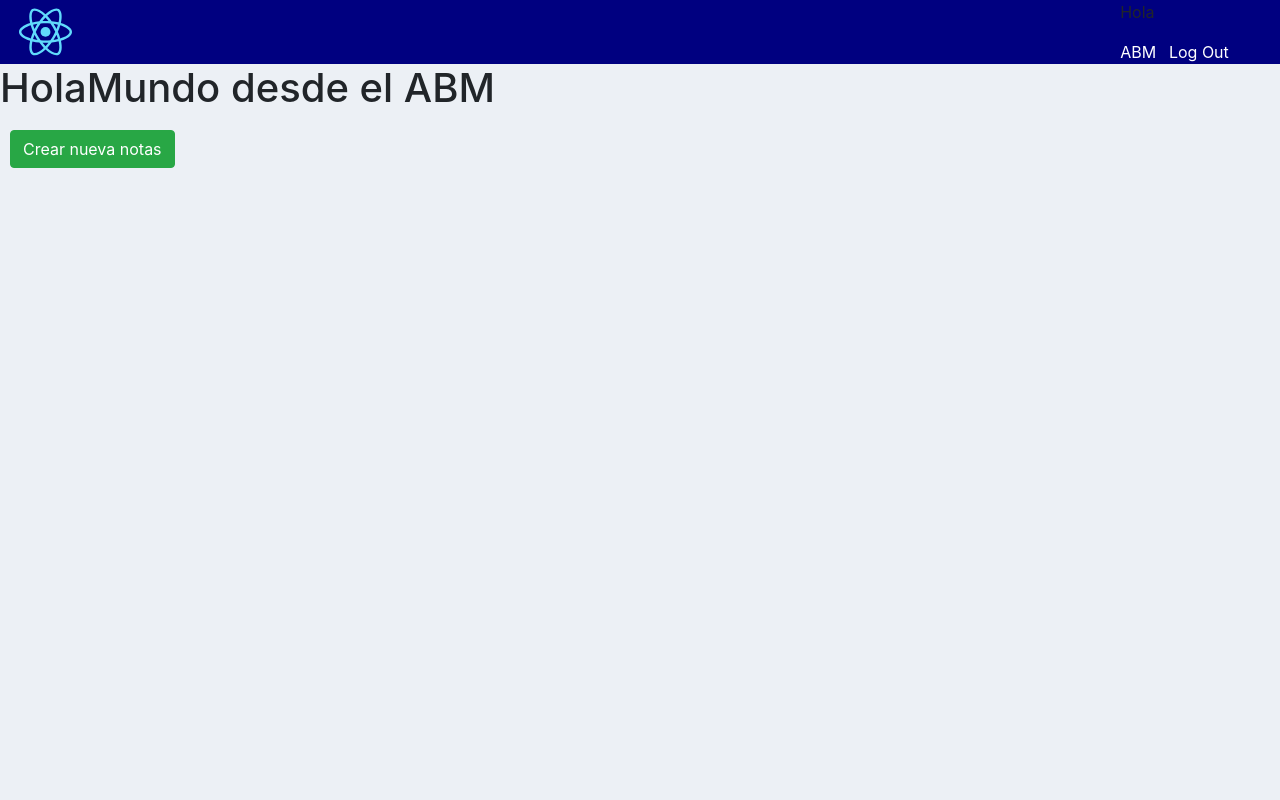
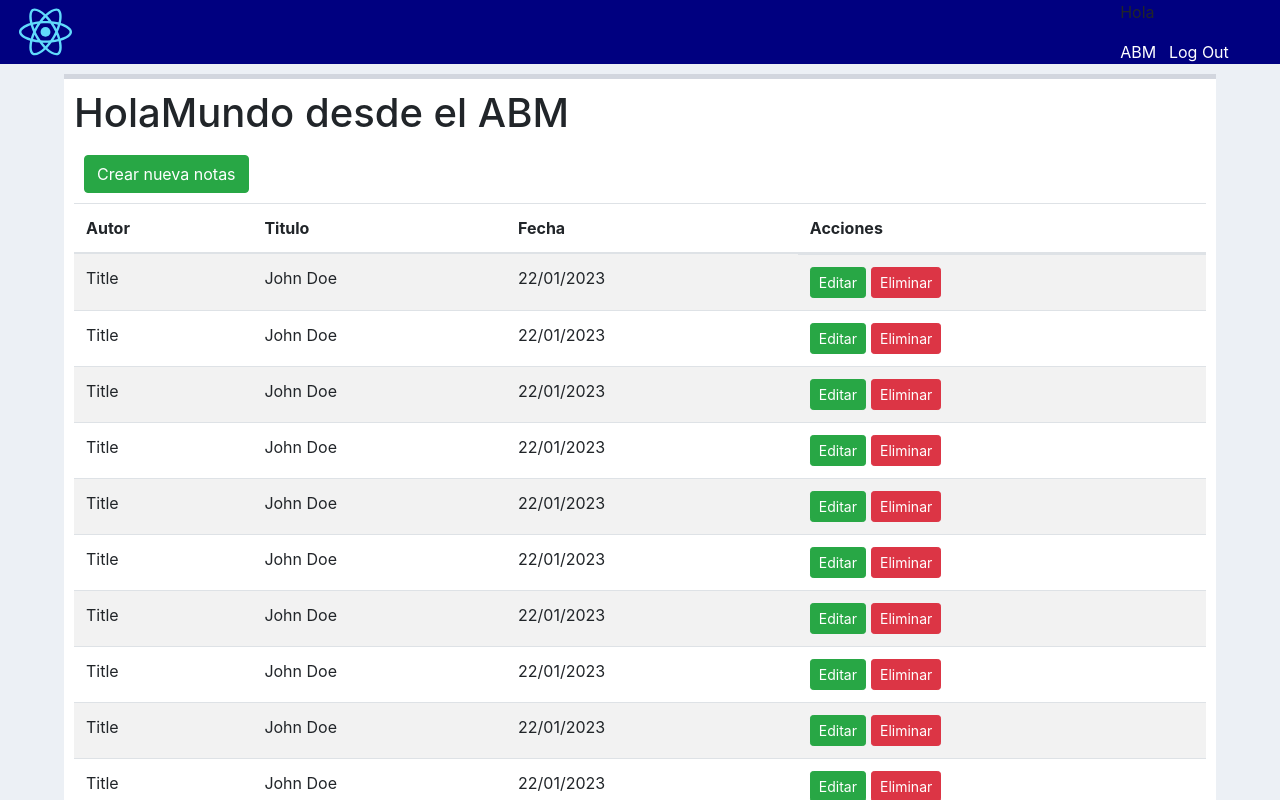
Before and after one commit to VladimirVarelaH/Blog, a React (Create React App) app in the folder client/: page /gestion-de-notas in a window 1280 px wide. Both pictures are taken after typing "Sample", "Sample123" into the empty fields and a click on the button "Log In". Shown: the top 800 px of the page. Built offline with nearby package versions, Linux system fonts and the light colour scheme.

Commit message:
abm de notas y permisos

```diff
--- a/client/src/App.css
+++ b/client/src/App.css
@@ -18,6 +18,7 @@ body{
 .box{
   width: 90%;
   margin: auto;
+  margin-top: 10px;
   background-color: white;
   padding: 10px;
   border-top: solid #d2d6de 5px;
--- a/client/src/components/generals/input_form.jsx
+++ b/client/src/components/generals/input_form.jsx
@@ -9,9 +9,9 @@ function FormSection(props){
         value=''
     }
     return(
-        <div key={props.id} className="form_section">
+        <div key={props.id} className={"form-group "+props.aditional_class?props.aditional_class:''}>
             <label htmlFor={props.id}>{props.text}</label>
-            <input type={props.type} name={props.id} id={props.id} onChange={props.handler} value={value}/>
+            <input className={"form-control "} type={props.type} name={props.id} id={props.id} onChange={props.handler} value={value}/>
         </div>
     )
 }
--- a/client/src/components/generals/protected_midleware.jsx
+++ b/client/src/components/generals/protected_midleware.jsx
@@ -8,20 +8,17 @@ import logIn from "../../redux/actions/logActions";
 
 function ProtectedMiddleware(){
     const dispatcher = useDispatch();
-    const is_loged = useSelector((store)=>store.loginReducer.is_loged);
-    const JWT = useSelector((store)=>store.loginReducer.jwt);
 
-    console.log('Midd', JWT, is_loged)
-    let valid_jwt = false;
-    valid_jwt = jwtValidator(JWT);
-
+    let valid_jwt = jwtValidator();
     const navigate = useNavigate();
 
     useEffect(() => {
         // Checking if user is not loggedIn
         if (!valid_jwt){
-            dispatcher(logIn({jwt:'',is_loged:false}));
+            dispatcher(logIn({is_loged:false}));
             navigate("/login");
+        } else {
+            dispatcher(logIn({is_loged:true}));
         }
 
     }, [navigate]);
--- a/client/src/components/login/index.jsx
+++ b/client/src/components/login/index.jsx
@@ -17,12 +17,10 @@ function LogIn(){
 
     const dispatcher = useDispatch();
     const is_loged = useSelector((store)=>store.loginReducer.is_loged);
-    const JWT = useSelector((store)=>store.loginReducer.jwt);
-    console.log('initial values:',{JWT, is_loged})
     const navigate = useNavigate();
 
     useEffect(() => {
-        if (is_loged || jwtValidator(JWT)) {
+        if (is_loged || jwtValidator()) {
             dispatcher(logIn({jwt:'sdasd',is_loged:true}));
             navigate("/gestion-de-notas");
         } else {
--- a/client/src/views/abm_notes/index.jsx
+++ b/client/src/views/abm_notes/index.jsx
@@ -5,6 +5,7 @@ import { useNavigate } from "react-router-dom";
 
 function ABMNotes() {
   const navigator = useNavigate();
+
   const notas = [
     {_id:'5536172',title:'Title', author:'John Doe', date:'22/01/2023'},
     {_id:'5536173',title:'Title', author:'John Doe', date:'22/01/2023'},
@@ -25,12 +26,47 @@ function ABMNotes() {
     navigator('/crear-nota');
   }
 
+  function editNote(id){
+    navigator(`/crear-nota?note=${id}`);
+    console.log(id);
+  }
+  function deleteNote(id){
+    console.log(id);
+  }
+
   return (
     <>
       <ProtectedMiddleware/>
-      <h1>HolaMundo desde el ABM</h1>
-      <div className='btns'>
-        <button onClick={createNote} className='btn btn-success'>Crear nueva notas</button>
+      <div className="box">
+        <h1>HolaMundo desde el ABM</h1>
+        <div className='btns'>
+          <button onClick={createNote} className='btn btn-success'>Crear nueva notas</button>
+        </div>
+        <table className="table table-striped">
+          <thead>
+            <tr>
+              <th scope="col">Autor</th>
+              <th scope="col">Titulo</th>
+              <th scope="col">Fecha</th>
+              <th scope='col'>Acciones</th>
+            </tr>
+          </thead>
+          <tbody>
+            {notas.map((el, index)=>{
+              return (
+                <tr key={index}>
+                  <td>{el.title}</td>
+                  <td>{el.author}</td>
+                  <td>{el.date}</td>
+                  <td className='actions'>
+                    <button onClick={()=>{editNote(el._id)}} className='btn btn-sm btn-success'>Editar</button>
+                    <button onClick={()=>{deleteNote(el._id)}} className='btn btn-sm btn-danger'>Eliminar</button>
+                  </td>
+                </tr>
+              )
+            })}
+          </tbody>
+        </table>
       </div>
 
     </>
--- a/client/src/views/abm_notes/style.css
+++ b/client/src/views/abm_notes/style.css
@@ -13,3 +13,8 @@
 .btns button:hover{
     cursor: pointer;
 }
+
+.actions{
+    display: flex;
+    gap: 5px;
+}
--- a/client/src/views/new_note/index.jsx
+++ b/client/src/views/new_note/index.jsx
@@ -1,37 +1,77 @@
-import React, {useEffect} from "react";
+import React, {useState} from "react";
+import { useEffect } from "react";
+
+import ProtectedMiddleware from '../../components/generals/protected_midleware.jsx';
+import FormSection from "../../components/generals/input_form.jsx";
+
 import './style.css'
 
 function NewNote(){
+    var search = window.location.search.substring(1);
+    if (search){
+        search = JSON.parse('{"' + search.replace(/&/g, '","').replace(/=/g,'":"') + '"}', function(key, value) { return key===""?value:decodeURIComponent(value) })
+    } else {
+        search = {};
+    }
 
+    const [data, setData] = useState({});
+
+    function dataHandler(event){
+        let new_data = {...data};
+        new_data[event.target.name] = event.target.value;
+        setData(new_data);
+    }
+
+    useEffect(()=>{
+
+
+        if (search.note){
+            let data = {
+                title: 'Titulo',
+                author: 'John John',
+                body: ['Hola','Mundo!']
+            }
+            data.body = data.body.join('\n');
+
+            if (data.body) setData({...data,body:data.body});
+            if (data.title) setData({... data, title:data.title});
+            if (data.author) setData({...data, author:data.author});
+        }
+    },[])
+
+    function getData (){
+        const body = formatText();
+        if (body.length && data.title && data.author){
+            console.log({body, title:data.title, author:data.author});
+        }
+    }
     function formatText(){
-        let text = document.getElementById('body').value;
+        let text = data.body;
         text = text.split('\n');
-        if (text[0]){
-            console.log(text)
-        } else {
-            console.log('empty')
-        }
+        // console.log(text)
+
+        if (text[0]) return text
+        return [];
     }
     return (
         <>
+            <ProtectedMiddleware/>
             <h1>HolaMundo desde la creacion de notas!</h1>
             <div className="box">
                 <div className="row">
-                    <div className="form-group col">
-                        <label for="title">Titulo:</label>
-                        <input type="text" className="form-control" id="title" name="title" placeholder="Mi Título de Prueba"/>
-                    </div>
-                    <div className="form-group col">
-                        <label for="author">Autor:</label>
-                        <input type="text" className="form-control" id="author" name="author" placeholder="Juan Pérez"/>
-                    </div>
+                    <FormSection aditional_class="col" value={data.title} text="Título:" id="title" type="text" handler={dataHandler}/>
+                    <FormSection aditional_class="col" value={data.author} text="Título:" id="author" type="text" handler={dataHandler}/>
+                    {/* <div className="form-group col">
+                        <label htmlFor="author">Autor:</label>
+                        <input type="text" className="form-control" value={author} id="author" name="author" placeholder="Juan Pérez"/>
+                    </div> */}
                 </div>
                 <div className="form-group">
-                    <label for="body">Texto:</label>
-                    <textarea className="form-control" id="body" rows="3"></textarea>
+                    <label htmlFor="body">Texto:</label>
+                    <textarea onChange={dataHandler} className="form-control" name="body" id="body" rows="3" value={data.body}></textarea>
                 </div>
                 <div className="btn-send-div">
-                    <button onClick={formatText} className="btn btn-primary">Enviar</button>
+                    <button onClick={getData} className="btn btn-primary">Enviar</button>
                 </div>
             </div>
 
```
